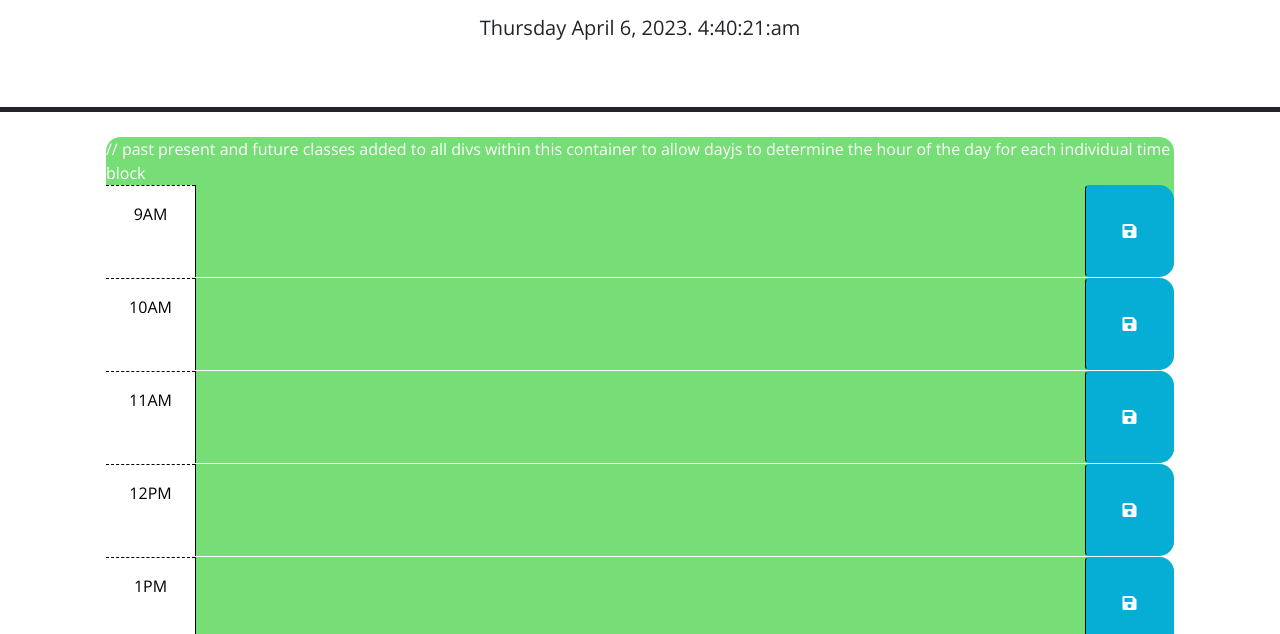
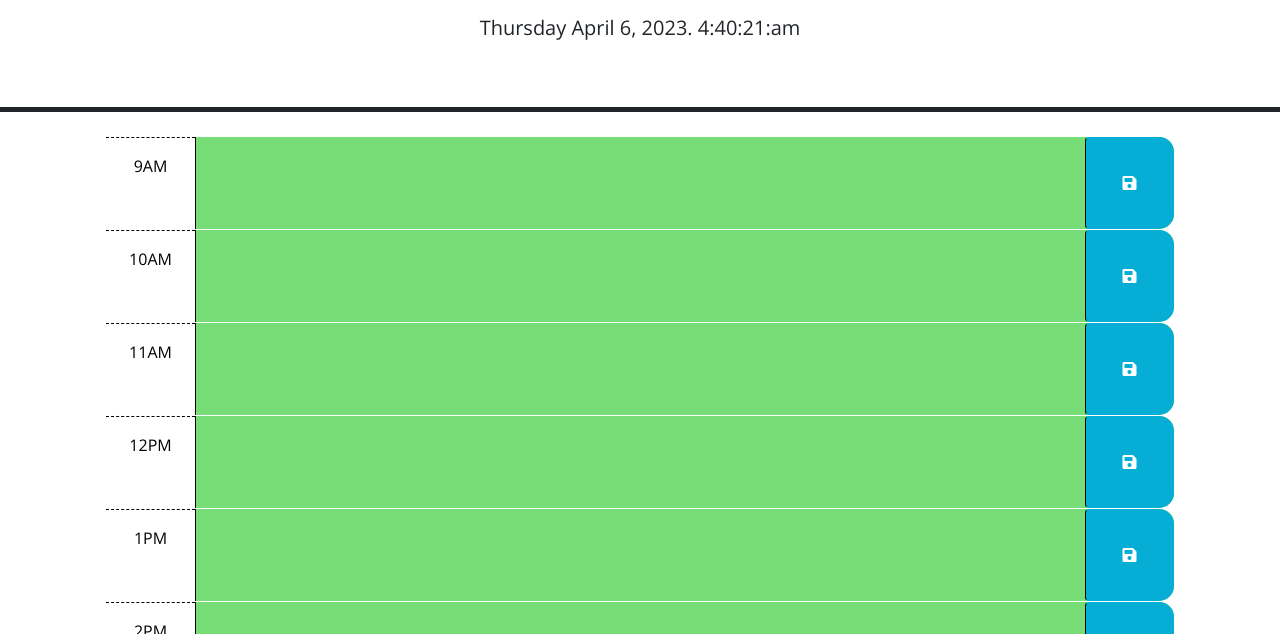
Before and after one commit to gurverm/Work-Day-Scheduler, a plain HTML site: page index.html in a window 1280 px wide. Shown: the part 166-800 px from the top of the page. Drawn offline with nearby package versions, Linux system fonts and the light colour scheme.

Commit message:
README edited

```diff
--- a/index.html
+++ b/index.html
@@ -29,16 +29,14 @@
       <p id="currentDay" class="lead"></p>
     </header>
     <div class="container-lg px-5">
-
-
-        <div id="hour-9" class="row time-block past present future "> // past present and future classes added to all divs within this container to allow dayjs to determine the hour of the day for each individual time block
+<!-- past present and future classes added to all divs within this container to allow dayjs to determine the hour of the day for each individual time block -->
+        <div id="hour-9" class="row time-block past present future ">
           <div class="col-2 col-md-1 hour text-center py-3">9AM</div>
           <textarea class="col-8 col-md-10 description" rows="3"></textarea>
           <button class="btn saveBtn col-2 col-md-1" aria-label="save">
             <i class="fas fa-save" aria-hidden="true"></i>
           </button>
         </div>
-
         <div id="hour-10" class="row time-block past present future">
           <div class="col-2 col-md-1 hour text-center py-3">10AM</div>
           <textarea class="col-8 col-md-10 description" rows="3"></textarea>
@@ -46,7 +44,6 @@
             <i class="fas fa-save" aria-hidden="true"></i>
           </button>
         </div>
-
         <div id="hour-11" class="row time-block past present future">
           <div class="col-2 col-md-1 hour text-center py-3">11AM</div>
           <textarea class="col-8 col-md-10 description" rows="3"></textarea>
@@ -54,7 +51,6 @@
             <i class="fas fa-save" aria-hidden="true"></i>
           </button>
         </div>
-
         <div id="hour-12" class="row time-block past present future">
           <div class="col-2 col-md-1 hour text-center py-3">12PM</div>
           <textarea class="col-8 col-md-10 description" rows="3"></textarea>
@@ -62,7 +58,6 @@
             <i class="fas fa-save" aria-hidden="true"></i>
           </button>
         </div>
-
         <div id="hour-13" class="row time-block past present future">
           <div class="col-2 col-md-1 hour text-center py-3">1PM</div>
           <textarea class="col-8 col-md-10 description" rows="3"></textarea>
@@ -77,7 +72,6 @@
             <i class="fas fa-save" aria-hidden="true"></i>
           </button>
         </div>
-
         <div id="hour-15" class="row time-block past present future">
           <div class="col-2 col-md-1 hour text-center py-3">3PM</div>
           <textarea class="col-8 col-md-10 description" rows="3"></textarea>
@@ -92,7 +86,6 @@
             <i class="fas fa-save" aria-hidden="true"></i>
           </button>
         </div>
-
         <div id="hour-17" class="row time-block past present future">
           <div class="col-2 col-md-1 hour text-center py-3">5PM</div>
           <textarea class="col-8 col-md-10 description" rows="3"></textarea>
@@ -100,14 +93,12 @@
             <i class="fas fa-save" aria-hidden="true"></i>
           </button>
         </div>
-
     <script src="https://code.jquery.com/jquery-3.4.1.min.js"></script>
     <script
       src="https://cdn.jsdelivr.net/npm/dayjs@1.11.3/dayjs.min.js"
       integrity="sha256-iu/zLUB+QgISXBLCW/mcDi/rnf4m4uEDO0wauy76x7U="
       crossorigin="anonymous"
     ></script>
-
     <script src="./Assets/js/script.js"></script>
   </body>
 </html>
```
Also changed, not shown: 1 other file.
